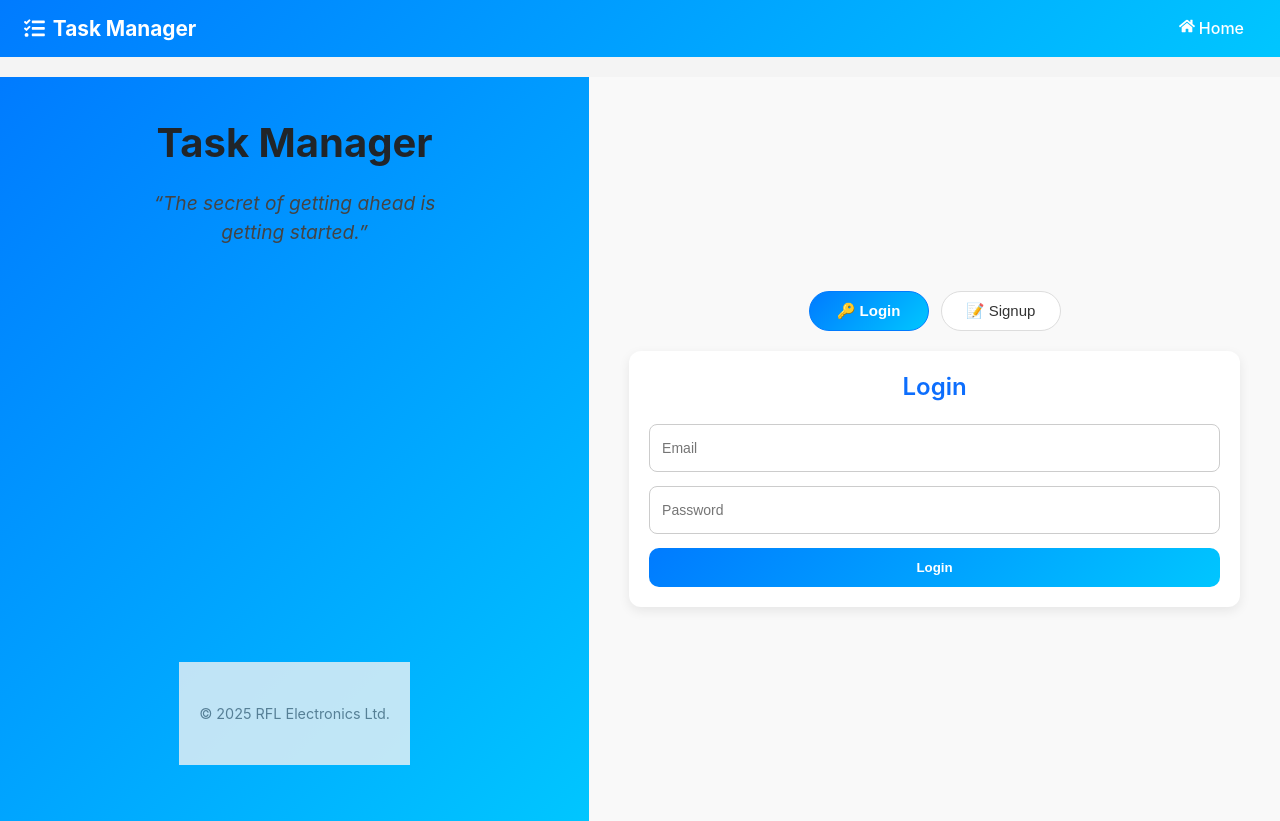
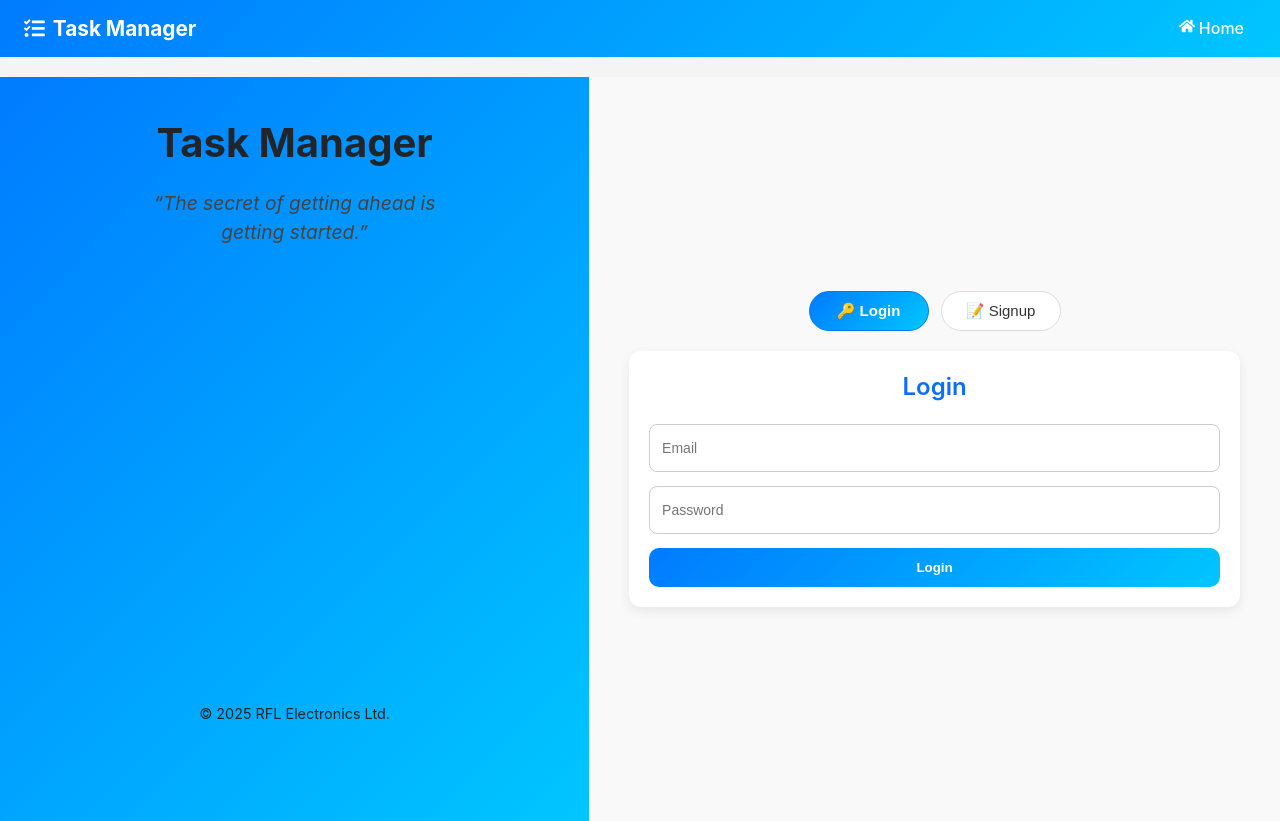
Before and after one commit to ssufi63/RnD, a React (Create React App) app: page / in a window 1280 px wide. Built offline with nearby package versions, Linux system fonts and the light colour scheme.

Commit message:
footer transparent

```diff
--- a/src/pages/Home.css
+++ b/src/pages/Home.css
@@ -67,7 +67,13 @@
 }
 .brand { font-size: 2.5rem; font-weight: bold; margin-bottom: 20px; }
 .tagline { font-size: 1.2rem; font-style: italic; max-width: 300px; line-height: 1.5; }
-.footer { margin-top: auto; font-size: 0.9rem; opacity: 0.8; }
+.footer {
+  margin-top: auto;
+  font-size: 0.9rem;
+  background: rgba(241, 243, 245, 0); /* semi-transparent bg */
+  color: rgba(33, 37, 41, 1);         /* semi-transparent text */
+}
+
 
 .rightPanel {
   flex: 1.2;
```
